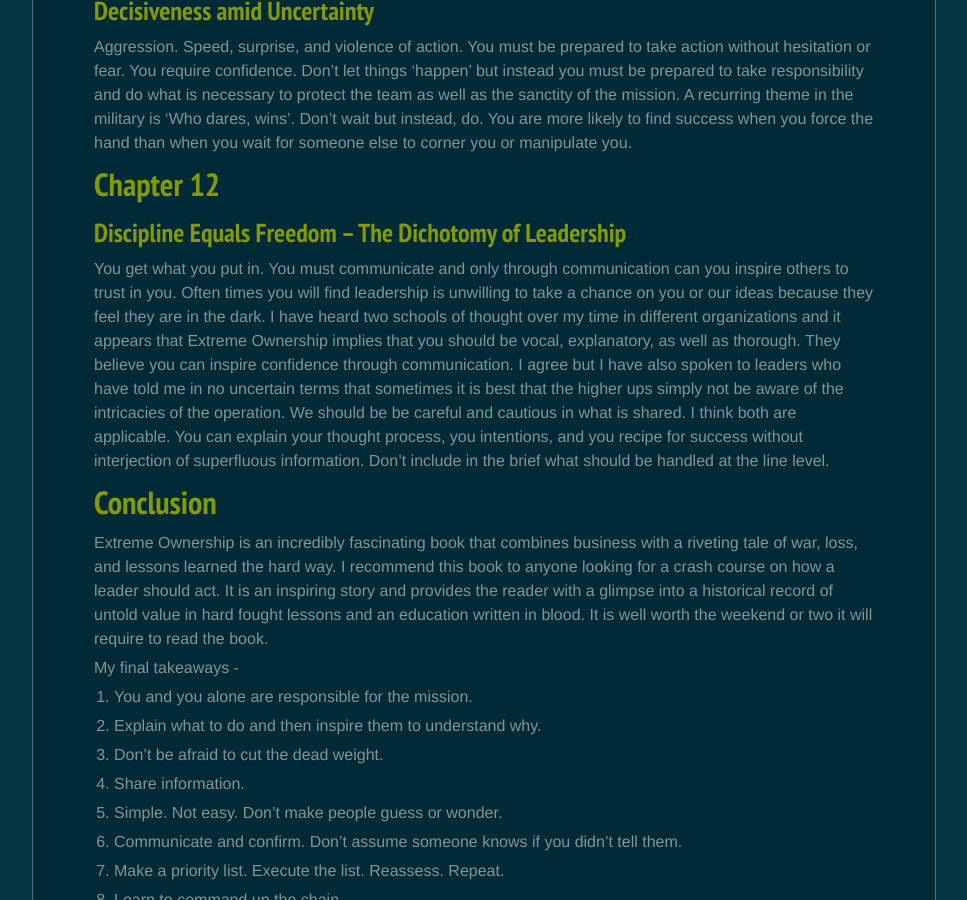
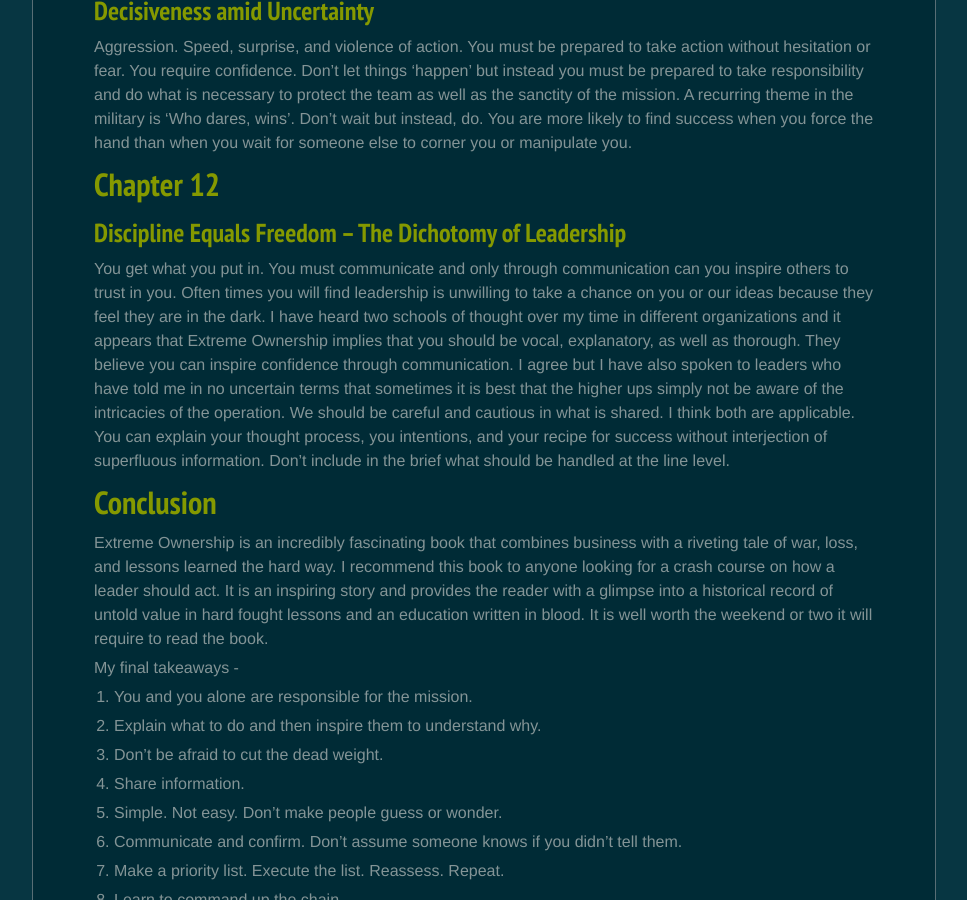
Before and after one commit to Retro64XYZ/retro64xyz.github.io, a Jekyll site: the page built from _posts/2018-02-18-extreme-ownership.md, in a window 1280 px wide and 900 px high, scrolled down 3597 px. Shown: the whole window, without its empty margins (156-1123 px from the left). Built offline with Jekyll 4.4.1, drawn with Linux system fonts in a browser that asks for light colours; nearby versions of some CDN libraries.

Commit message:
fix(typo):Fixed issues with spelling
Fixed some typos.

```diff
--- a/_posts/2018-02-18-extreme-ownership.md
+++ b/_posts/2018-02-18-extreme-ownership.md
@@ -204,8 +204,8 @@
 confidence through communication. I agree but I have also spoken to leaders who
 have told me in no uncertain terms that sometimes it is best that the higher
 ups simply not be aware of the intricacies of the operation. We should be
-be careful and cautious in what is shared. I think both are applicable. You can
-explain your thought process, you intentions, and you recipe for success
+careful and cautious in what is shared. I think both are applicable. You can
+explain your thought process, you intentions, and your recipe for success
 without interjection of superfluous information. Don't include in the brief
 what should be handled at the line level.
 
```
